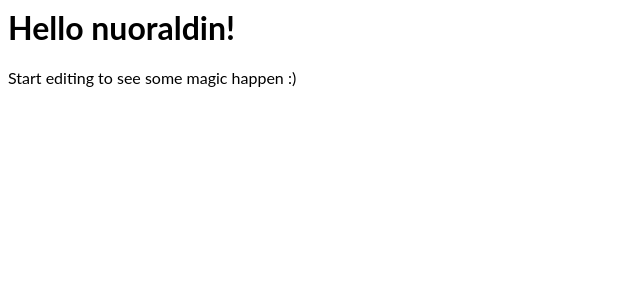
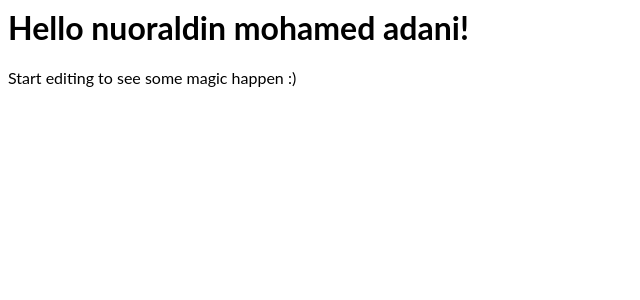
Before and after one commit to 4NdY-69/an_anime, an Angular app: page / in a window 1280 px wide. Shown: the top 300 px of the page, without its empty margins (0-640 px from the left). Built offline with nearby package versions, Linux system fonts and the light colour scheme.

Commit message:
Update app.component.html

```diff
--- a/src/app/app.component.html
+++ b/src/app/app.component.html
@@ -1,4 +1,4 @@
-<hello name="nuoraldin"></hello>
+<hello name="nuoraldin mohamed adani"></hello>
 <p>
   Start editing to see some magic happen :)
 </p>
```
